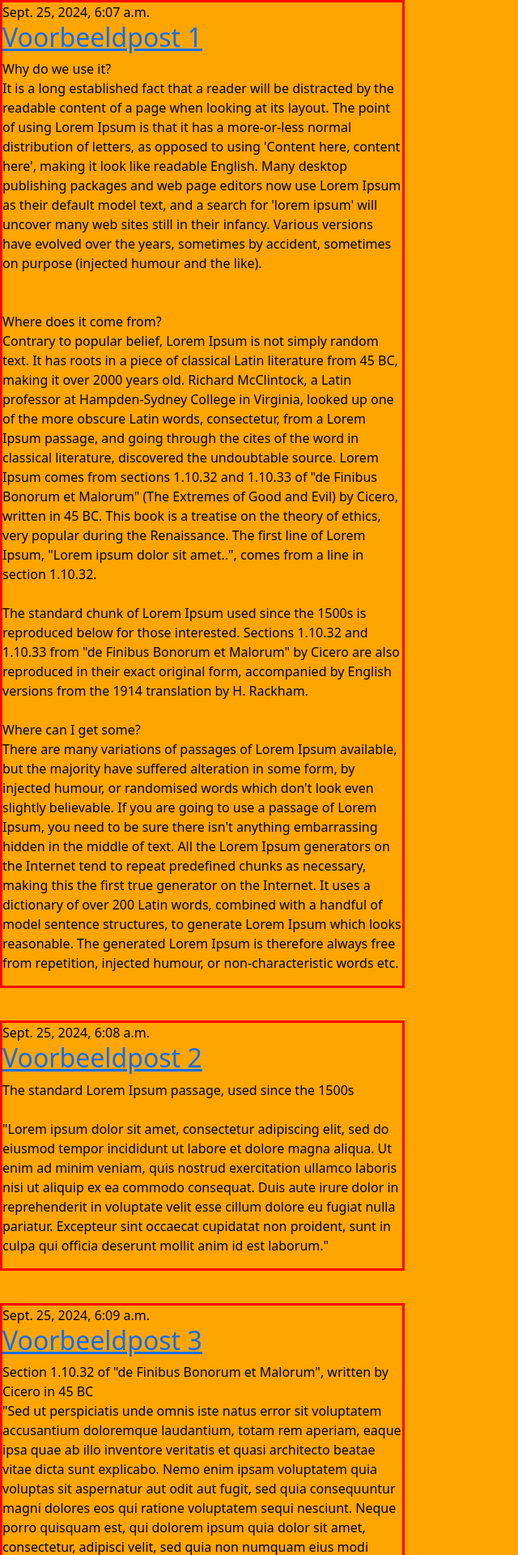
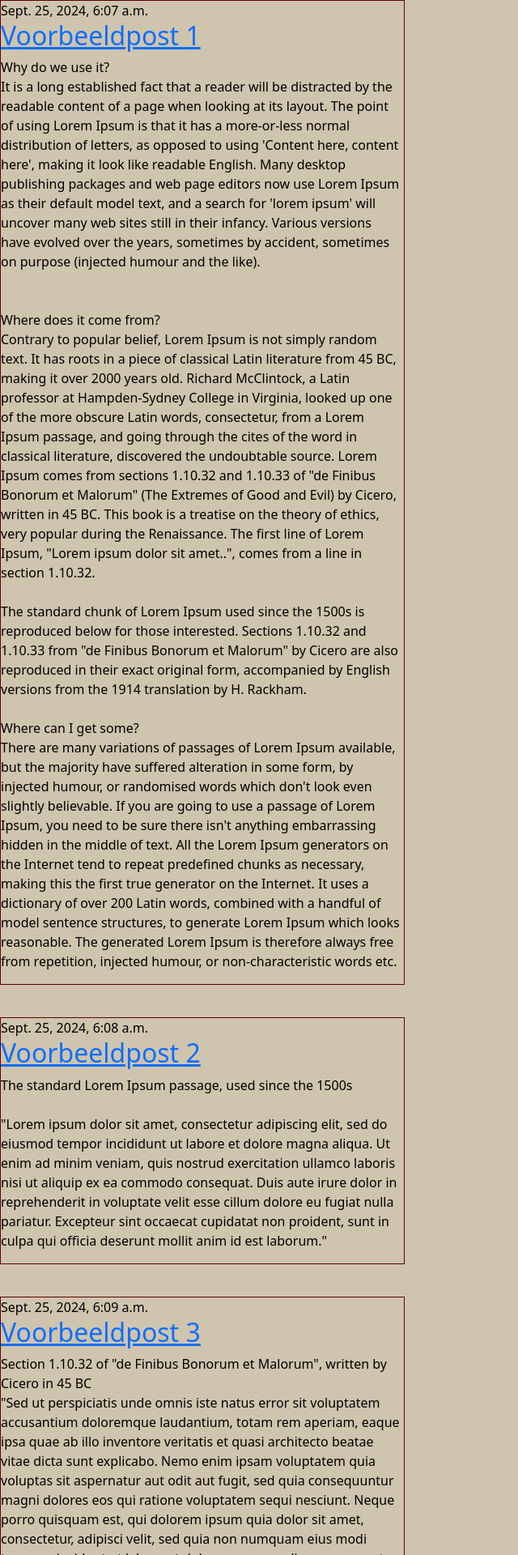
Before and after one commit to peter146/testDjango, a Django app: page / in a window 1280 px wide. Shown: the top 1920 px of the page at 81% size, without its empty margins (0-640 px from the left). Run offline with Django 3.2, Linux system fonts and the light colour scheme; data comes from the database, SQL or seed files in the repository.

Commit message:
Update stijl.css

```diff
--- a/mysite/blog/static/css/stijl.css
+++ b/mysite/blog/static/css/stijl.css
@@ -1,5 +1,5 @@
 body {
-    background-color: orange;
+    background-color: rgb(207, 196, 174);
     color: black;
 }
 
@@ -10,5 +10,5 @@ h1 {
 article {
     width: 500px;
     margin-bottom: 40px;
-    border: 3px solid red;
+    border: 0.5px solid rgb(94, 0, 0);
 }
```
